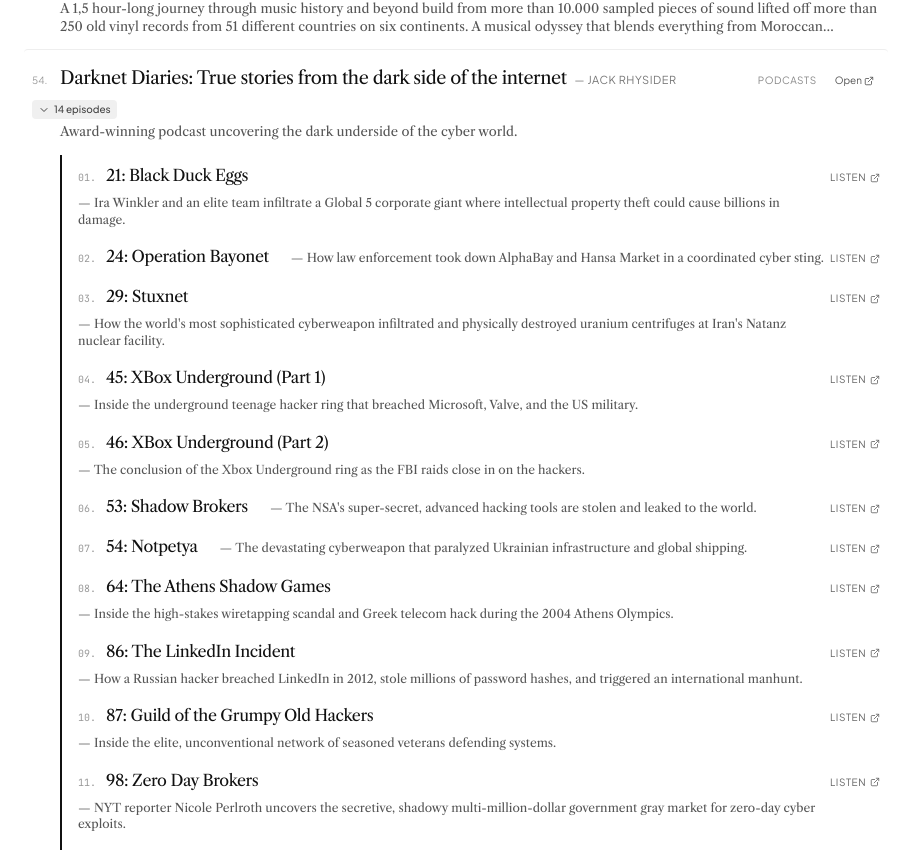
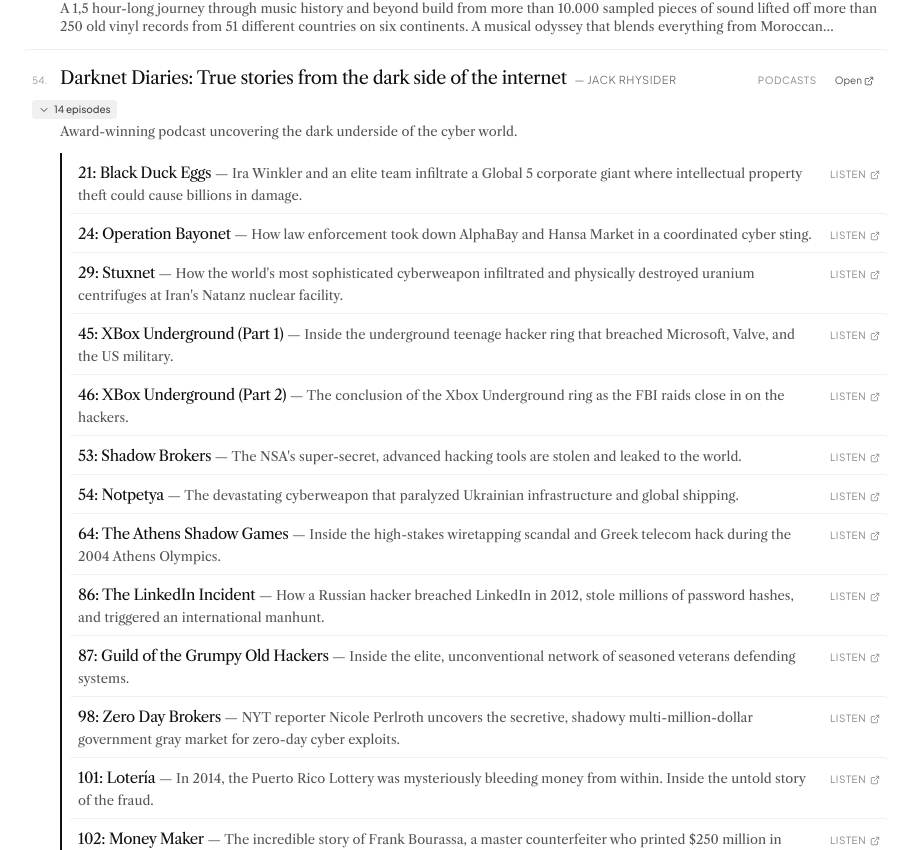
Before and after one commit to ivandk40/liminalreads, a React (Vite) app: page / in a window 1280 px wide. Shown: the part 4745-5595 px from the top of the page, without its empty margins (184-1100 px from the left). Built offline with nearby package versions, Linux system fonts and the light colour scheme; a web font is replaced by a local one.

Commit message:
fix: format Darknet Diaries episodes completely in-line and remove ordinal numbers

```diff
--- a/src/components/CuratedMiscellanySection.jsx
+++ b/src/components/CuratedMiscellanySection.jsx
@@ -213,36 +213,33 @@ export default function CuratedMiscellanySection({
 
                 {/* Nested Toggle List for Episodes */}
                 {hasEpisodes && isOpen && (
-                  <div className="mt-3.5 sm:ml-7 pl-4 border-l-2 border-[#111111] space-y-2 pt-1 animate-in fade-in duration-200">
+                  <div className="mt-3 sm:ml-7 pl-4 border-l-2 border-[#111111] divide-y divide-[#f0f0f0] animate-in fade-in duration-200">
                     {gem.episodes.map((ep, epIdx) => (
                       <div
                         key={ep.id || epIdx}
-                        className="group/ep flex flex-col sm:flex-row sm:items-baseline justify-between gap-1 py-1 hover:bg-[#f3f3f3] px-2 -mx-2 rounded transition-colors"
+                        className="group/ep flex items-baseline justify-between gap-4 py-2 hover:bg-[#fafafa] px-2 -mx-2 rounded transition-colors"
                       >
-                        <div className="flex items-baseline gap-2 flex-wrap min-w-0">
-                          <span className="font-mono text-[10px] text-[#999999] select-none w-5 flex-shrink-0">
-                            {String(epIdx + 1).padStart(2, '0')}.
-                          </span>
+                        <div className="min-w-0 flex-1 leading-snug">
                           <a
                             href={ep.url}
                             target="_blank"
                             rel="noopener noreferrer"
-                            className="font-display text-sm sm:text-base text-[#111111] hover:underline font-normal tracking-tight inline-flex items-center gap-1"
+                            className="font-display text-sm sm:text-[15px] text-[#111111] hover:underline font-normal tracking-tight"
                           >
-                            <span>{ep.title}</span>
-                            <ExternalLink className="w-2.5 h-2.5 text-[#888888] opacity-0 group-hover/ep:opacity-100 transition-opacity" />
+                            {ep.title}
                           </a>
                           {ep.description && (
-                            <span className="font-serif text-xs text-[#555555] leading-snug">
-                              — {ep.description}
+                            <span className="font-serif text-xs sm:text-[13px] text-[#555555]">
+                              {' '}— {ep.description}
                             </span>
                           )}
                         </div>
+
                         <a
                           href={ep.url}
                           target="_blank"
                           rel="noopener noreferrer"
-                          className="text-[10px] font-sans text-[#666666] hover:text-[#111111] uppercase tracking-wider flex items-center gap-1 flex-shrink-0 self-start sm:self-auto"
+                          className="text-[10px] font-sans text-[#888888] group-hover/ep:text-[#111111] uppercase tracking-wider flex items-center gap-1 flex-shrink-0 transition-colors"
                         >
                           <span>Listen</span>
                           <ExternalLink className="w-2.5 h-2.5" />
```
